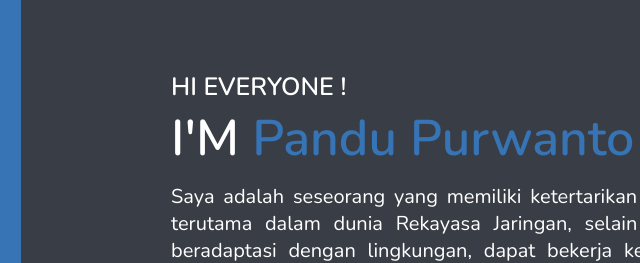
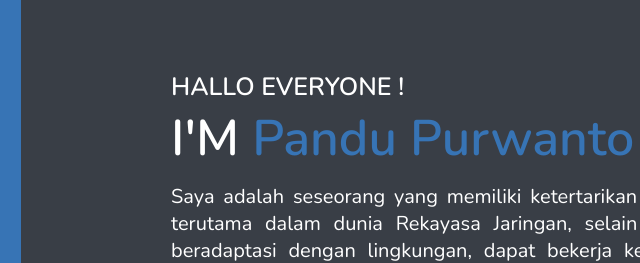
Before and after one commit to pandupurwantoo/portofolio, a plain HTML site: page index.html in a window 1280 px wide. Shown: the part 176-439 px from the top of the page, 329-969 px from the left. Drawn offline with nearby package versions, Linux system fonts and the light colour scheme.

Commit message:
Update index.html

```diff
--- a/index.html
+++ b/index.html
@@ -44,7 +44,7 @@
 
 <section class="home" id="home">
 
-    <h3>HI EVERYONE !</h3>
+    <h3>HALLO EVERYONE !</h3>
     <h1>I'M <span>Pandu Purwanto</span></h1>
     <p>Saya adalah seseorang yang memiliki ketertarikan dengan dunia IT, terutama dalam dunia Rekayasa Jaringan, selain itu saya mudah beradaptasi dengan lingkungan, dapat bekerja keras, bekerjasama dalam tim, teliti, mudah berkomunikasi dengan orang lain serta senang mempelajari hal baru.
     </p>
```
